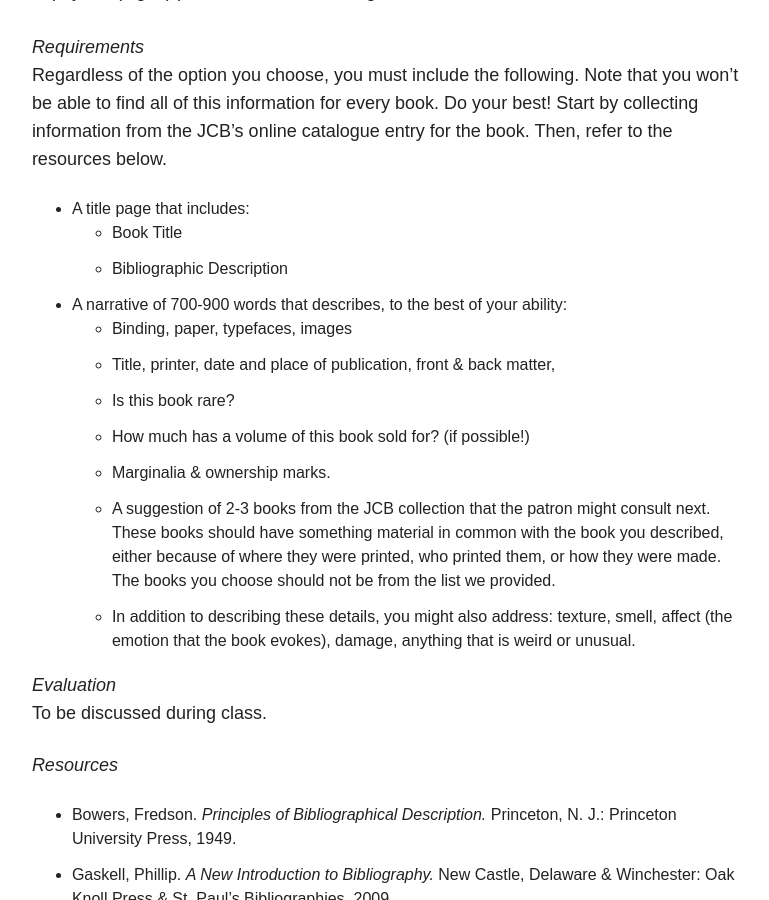
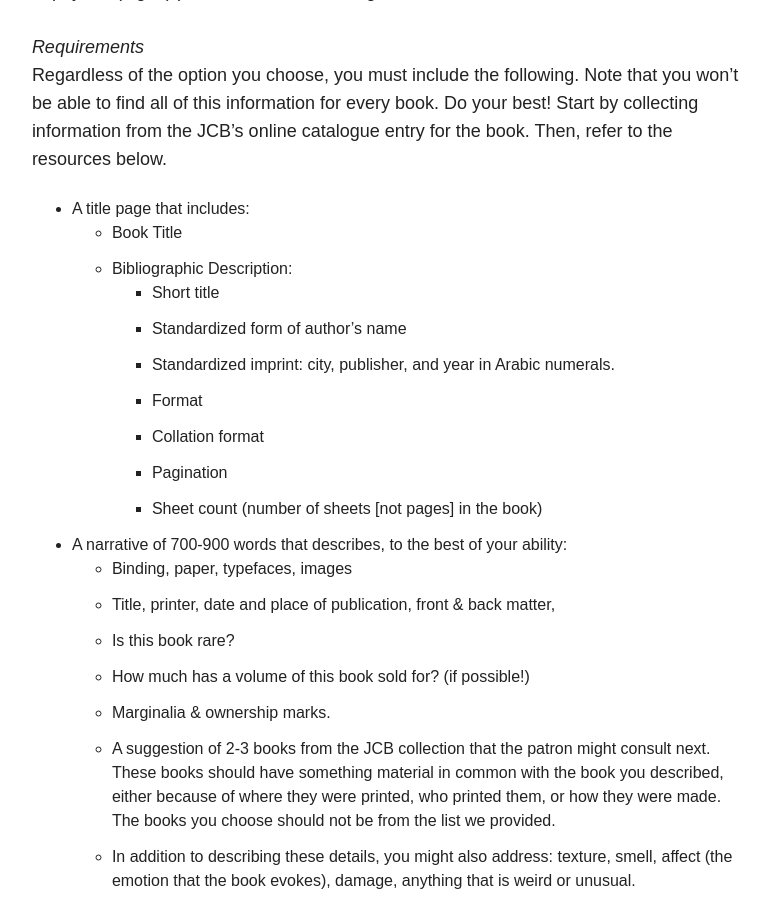
Before and after one commit to halperta/2019-bookhistory, a Jekyll site: the page built from assignments/index.md, in a window 1280 px wide and 900 px high, scrolled down 1818 px. Shown: the whole window, without its empty margins (254-1023 px from the left). Built offline with Jekyll 4.4.1, drawn with Linux system fonts in a browser that asks for light colours; nearby versions of some CDN libraries.

Commit message:
adding bib description

```diff
--- a/assignments/index.md
+++ b/assignments/index.md
@@ -32,7 +32,14 @@ Imagine you are working for a book dealer who wants to sell a book similar to on
 Regardless of the option you choose, you must include the following. Note that you won't be able to find all of this information for every book. Do your best! Start by collecting information from the JCB's online catalogue entry for the book. Then, refer to the resources below.
 * A title page that includes:
 	* Book Title
-	* Bibliographic Description
+	* Bibliographic Description:
+		* Short title
+		* Standardized form of author's name
+		* Standardized imprint: city, publisher, and year in Arabic numerals.
+		* Format
+		* Collation format
+		* Pagination
+		* Sheet count (number of sheets [not pages] in the book)
 * A narrative of 700-900 words that describes, to the best of your ability:
 	* Binding, paper, typefaces, images
 	* Title, printer, date and place of publication, front & back matter,
```
